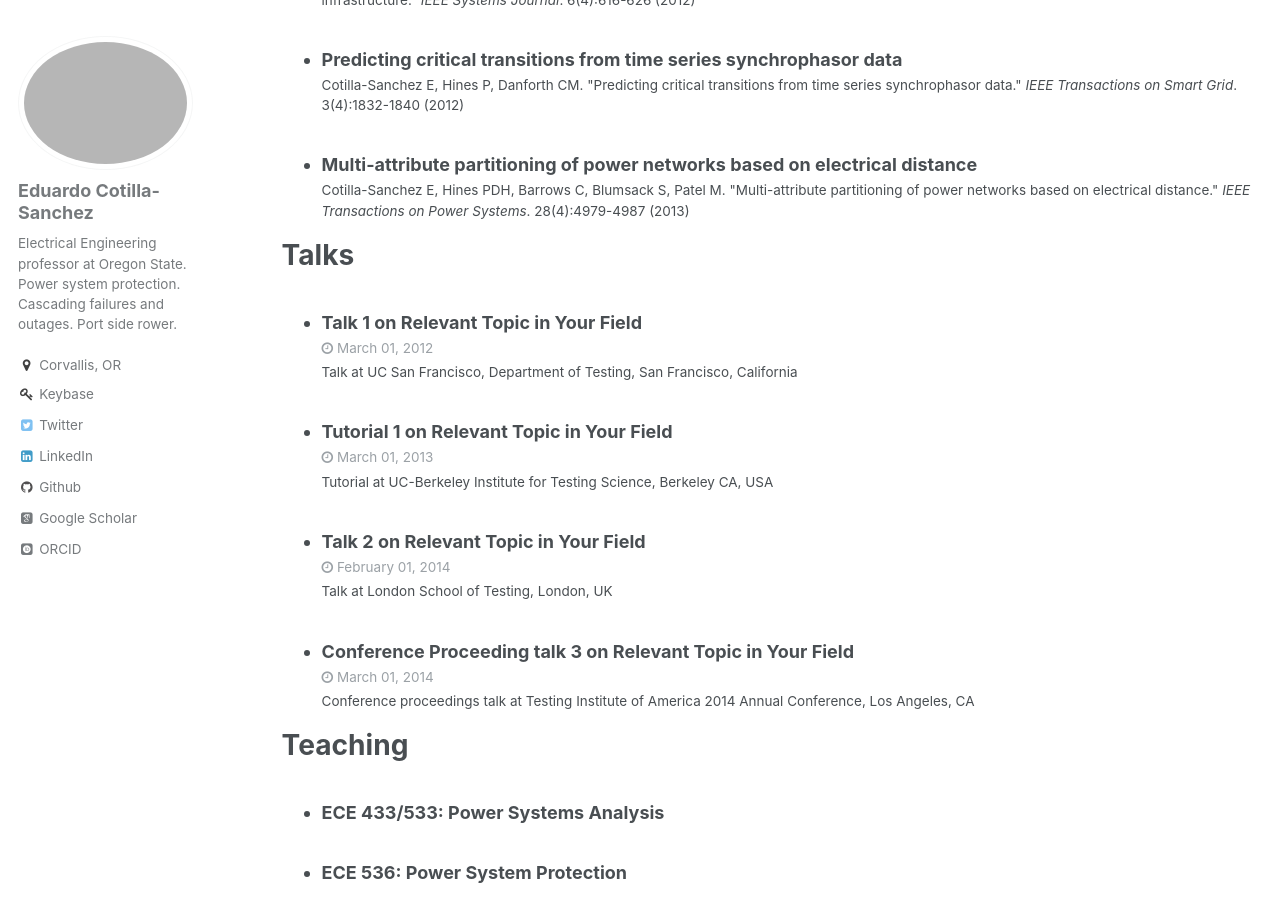
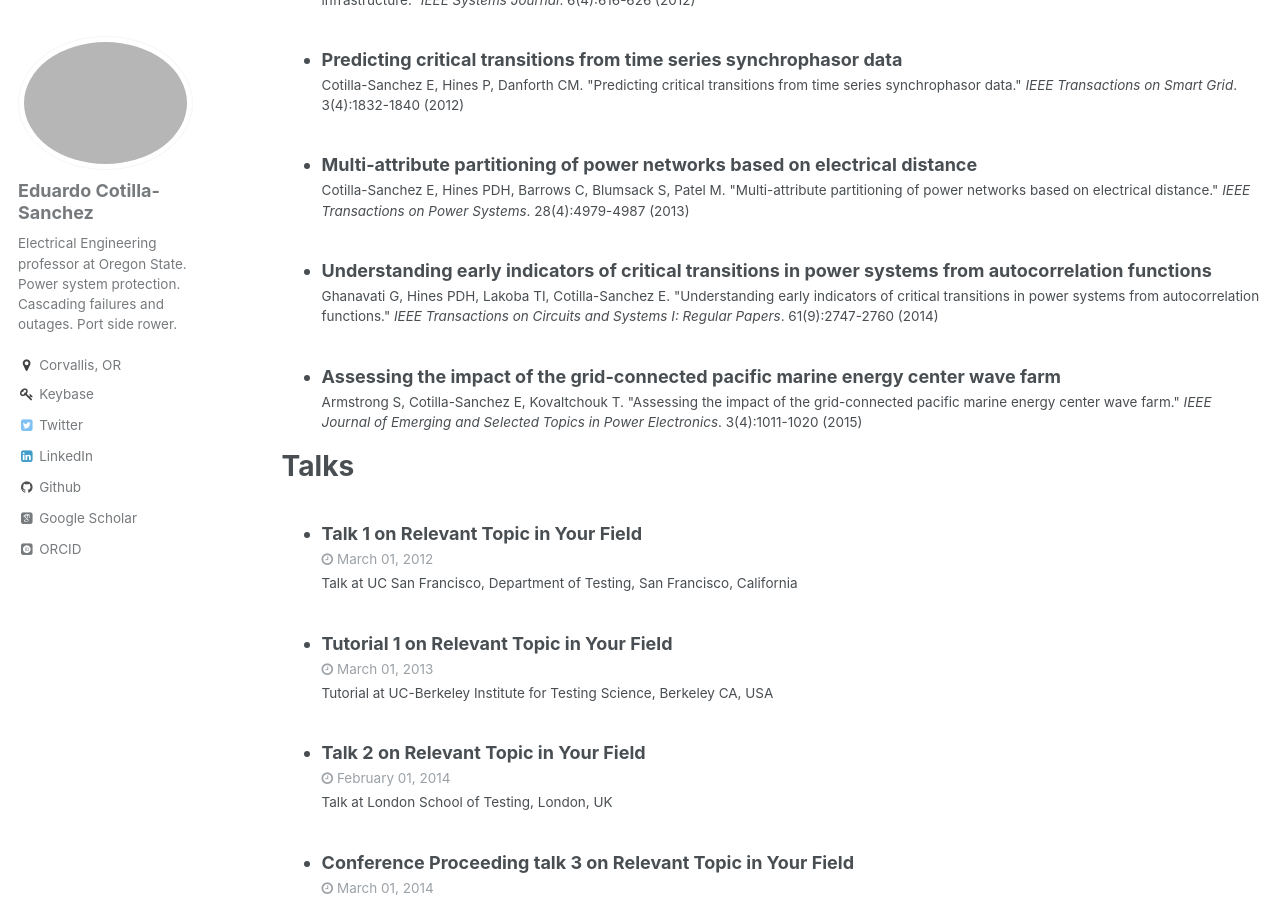
Before and after one commit to ecotillasanchez/ecotillasanchez.github.io, a Jekyll site: the page built from _pages/cv.md, in a window 1280 px wide and 900 px high, scrolled down 1275 px. Built offline with Jekyll 4.4.1, drawn with Linux system fonts in a browser that asks for light colours; some web fonts are replaced.

Commit message:
Loading papers 9/n.

```diff
--- a/_pages/publications.md
+++ b/_pages/publications.md
@@ -5,7 +5,7 @@ permalink: /publications/
 author_profile: true
 ---
 
-> Journal Papers
+> Journal papers
 
 {% include base_path %}
 
@@ -13,15 +13,15 @@ author_profile: true
   {% include archive-single.html %}
 {% endfor %}
 
-> Conference Papers
+> Conference papers
 
-V. Chalishazar, C. Huo, I. Fox, T. Hagan, E. Cotilla-Sanchez, A. von Jouanne, J. Zhang, T. Brekken, B. Bass, "Modeling Power System Buses Using Performance Based Earthquake Engineering Methods,"" in Proc. of the IEEE Power and Energy Society General Meeting, Chicago, IL, 2017.
+V. Chalishazar, C. Huo, I. Fox, T. Hagan, E. Cotilla-Sanchez, A. von Jouanne, J. Zhang, T. Brekken, B. Bass, "Modeling Power System Buses Using Performance Based Earthquake Engineering Methods," in Proc. of the IEEE Power and Energy Society General Meeting, Chicago, IL, 2017.
 
-E. Hogan, E. Cotilla-Sanchez, M. Halappanavar, S. Wang, P. Mackey, P. Hines, Z. Huang. "On Clustering Techniques for the Analysis of Electric Power Grids," in Proc. of the 3rd International Workshop on High Performance Computing, Networking and Analytics for the Power Grid, Denver, 2013.
+E. Hogan, E. Cotilla-Sanchez, M. Halappanavar, S. Wang, P. Mackey, P. Hines, Z. Huang, "On Clustering Techniques for the Analysis of Electric Power Grids," in Proc. of the 3rd International Workshop on High Performance Computing, Networking and Analytics for the Power Grid, Denver, 2013.
 
-G. Ghanavati, P. Hines, T. Lakoba, E. Cotilla-Sanchez. Calculation of the Autocorrelation Function of the Stochastic Single Machine Infinite Bus System. Proc. of the North American Power Symposium, 2013.
+G. Ghanavati, P. Hines, T. Lakoba, E. Cotilla-Sanchez, "Calculation of the Autocorrelation Function of the Stochastic Single Machine Infinite Bus System," in Proc. of the North American Power Symposium, 2013.
 
-J. Song, E. Cotilla-Sanchez, T. Brekken. Load modeling methodologies for cascading outage simulation considering power system stability. Proc. of the IEEE Conference on Technologies for Sustainability, Portland, OR, 2013.
+J. Song, E. Cotilla-Sanchez, T. Brekken, "Load modeling methodologies for cascading outage simulation considering power system stability", in Proc. of the IEEE Conference on Technologies for Sustainability, Portland, OR, 2013.
 
 S. Safdar, B. Hamdaoui, E. Cotilla-Sanchez, M. Guizani. A Survey on Communication Infrastructure for Micro-grids. The 9th International Wireless Communications & Mobile Computing Conference (IWCMC), Cagliari, Italia, 2013
 
--- /dev/null
+++ b/_publications/2014-07-08.md
@@ -0,0 +1,14 @@
+---
+title: "Understanding early indicators of critical transitions in power systems from autocorrelation functions"
+collection: publications
+permalink: /publication/2014-07-08
+excerpt: ''
+date: 2014-07-08
+venue: 'IEEE Transactions on Circuits and Systems I: Regular Papers'
+paperurl: 'https://doi.org/10.1109/TCSI.2014.2332246'
+citation: 'Ghanavati G, Hines PDH, Lakoba TI, Cotilla-Sanchez E. &quot;Understanding early indicators of critical transitions in power systems from autocorrelation functions.&quot; <i>IEEE Transactions on Circuits and Systems I: Regular Papers</i>. 61(9):2747-2760 (2014)'
+---
+
+Many dynamical systems, including power systems, recover from perturbations more slowly as they approach critical transitions - a phenomenon known as critical slowing down. If the system is stochastically forced, autocorrelation and variance in time-series data from the system often increase before the transition, potentially providing an early warning of coming danger. In some cases, these statistical patterns are sufficiently strong, and occur sufficiently far from the transition, that they can be used to predict the distance between the current operating state and the critical point. In other cases CSD comes too late to be a good indicator. In order to better understand the extent to which CSD can be used as an indicator of proximity to bifurcation in power systems, this paper derives autocorrelation functions for three small power system models, using the stochastic differential algebraic equations (SDAE) associated with each. The analytical results, along with numerical results from a larger system, show that, although CSD does occur in power systems, its signs sometimes appear only when the system is very close to transition. On the other hand, the variance in voltage magnitudes consistently shows up as a good early warning of voltage collapse.
+
+[Download paper here](https://doi.org/10.1109/TCSI.2014.2332246)
--- /dev/null
+++ b/_publications/2015-05-04.md
@@ -0,0 +1,14 @@
+---
+title: "Assessing the impact of the grid-connected pacific marine energy center wave farm"
+collection: publications
+permalink: /publication/2015-05-04
+excerpt: ''
+date: 2015-05-04
+venue: 'IEEE Journal of Emerging and Selected Topics in Power Electronics'
+paperurl: 'https://doi.org/10.1109/JESTPE.2015.2429577'
+citation: 'Armstrong S, Cotilla-Sanchez E, Kovaltchouk T. &quot;Assessing the impact of the grid-connected pacific marine energy center wave farm.&quot; <i>IEEE Journal of Emerging and Selected Topics in Power Electronics</i>. 3(4):1011-1020 (2015)'
+---
+
+A new wave energy test site, Pacific Marine Energy Center-South Energy Test Site (PMEC-SETS) - is being proposed for construction off the coast of Newport, Oregon, U.S. The intermittent nature of wave energy presents a unique challenge for the transmission system operator, as the integration of a wave energy farm onto the electrical grid creates the potential for disturbance to the operation and stability of the grid. Consequently, this paper assesses the PMEC-SETS development and the impact of its connection to the Oregon (and the rest of the Western Interconnection) network, in terms of steady-state, dynamic, and transient characteristics. The electrical infrastructure analysis is implemented using two power system simulation tools: 1) PowerWorld and 2) DIgSILENT PowerFactory. Power-World is used to create an equivalent model of the transmission system, and DIgSILENT PowerFactory is used to examine the impact of the wave farm at the point of connection, under normal and faulted conditions. A case study of 20 wave energy converters is used to illustrate the results.
+
+[Download paper here](https://doi.org/10.1109/JESTPE.2015.2429577)
```
